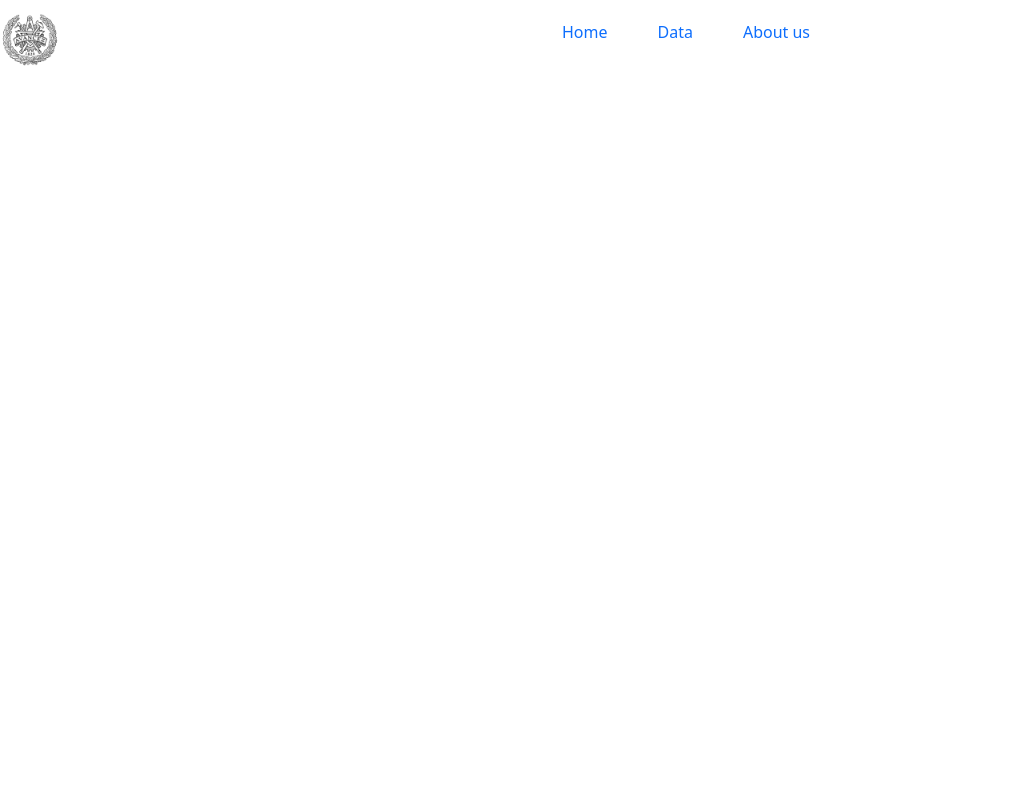
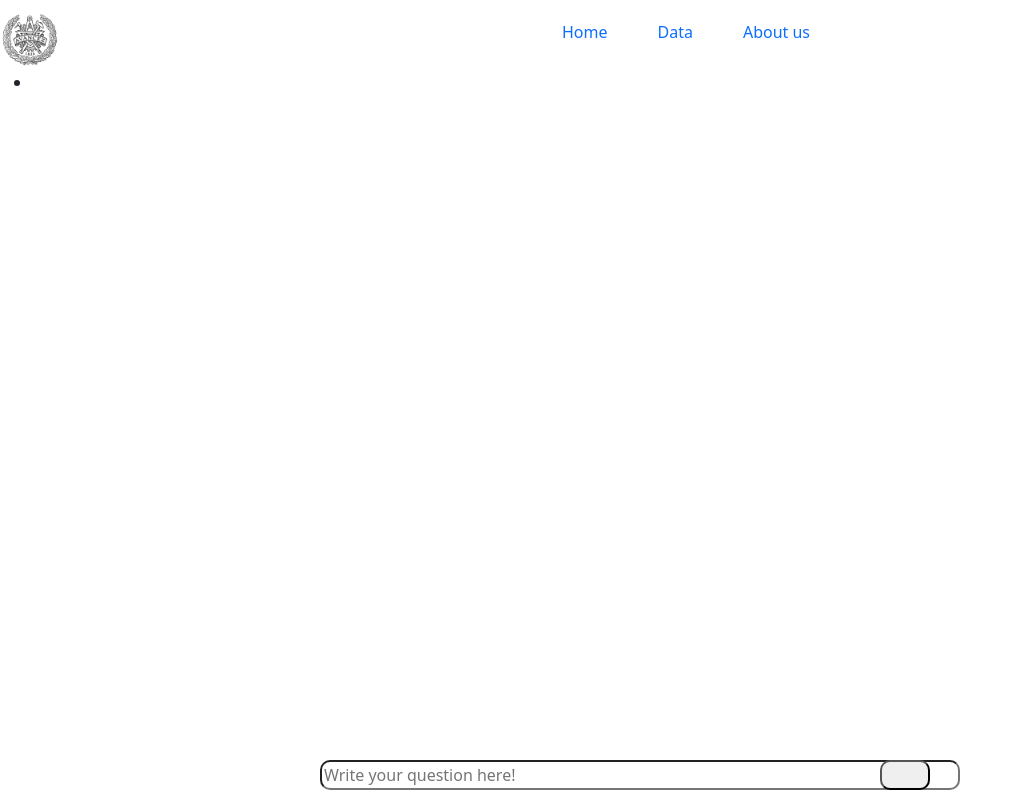
Before and after one commit to Sebbe213/Survey-of-CSE-Education-in-Sweden-and-parts-of-Europe, a React (Vite) app in the folder AI-model/client/: page / in a window 1280 px wide. Shown: the whole page, without its empty margins (0-1020 px from the left). Built offline with nearby package versions, Linux system fonts and the light colour scheme.

Commit message:
Remade some of the design added some code to add a list when a button is pressed.

```diff
--- /dev/null
+++ b/AI-model/client/src/mainpage.css
@@ -0,0 +1,18 @@
+.input-bar{
+    display: flex;
+    position: fixed;
+    bottom: 10px;
+    border-radius: 10px 10px 10px 10px;
+    width: 50%;
+
+}
+
+.prompt-button{
+    display: flex;
+    position: fixed;
+    bottom: 10px;
+    right: 350px;
+    width: 50px;
+    height: 30px;
+    border-radius: 10px 10px 10px 10px;
+}
--- a/AI-model/client/src/mainpage.tsx
+++ b/AI-model/client/src/mainpage.tsx
@@ -1,18 +1,32 @@
 import Header from './header';
 import {useState} from "react";
+import './mainpage.css'
 
 function Mainpage(){
     const [question,setQuestion] = useState('');
     const [answer,setAnswer] = useState('');
+    const [list , setlist] = useState(['']);
+
+    function Promptlist(){
+        const displayList = []
+        displayList.push(question);
+        displayList.push(answer);
+        setlist(displayList);
+    }
+
+    //Make question and answer two separate fields (components). These are then added to a list when a button is pressed and later displayed.
     return(
             <div>
                 <Header/>
-                <div>
-                    <p>{question}</p>
-                    <p>{answer}</p>
+                <div className='answer-area'>
+                    <ul>
+                        {list.map( (item,index)  => (<li key={index}>{item}</li>))}
+                    </ul>
                 </div>
-
-                <></>
+                <div className='d-flex justify-content-center '>
+                    <input className='input-bar' placeholder='Write your question here!' value={question} onChange={(e) => setQuestion(e.target.value)}/>
+                    <button className='prompt-button' onClick={Promptlist}></button>
+                </div>
             </div>
 
 
```
Also changed, not shown: AI-model/client/src/api.ts (added).
